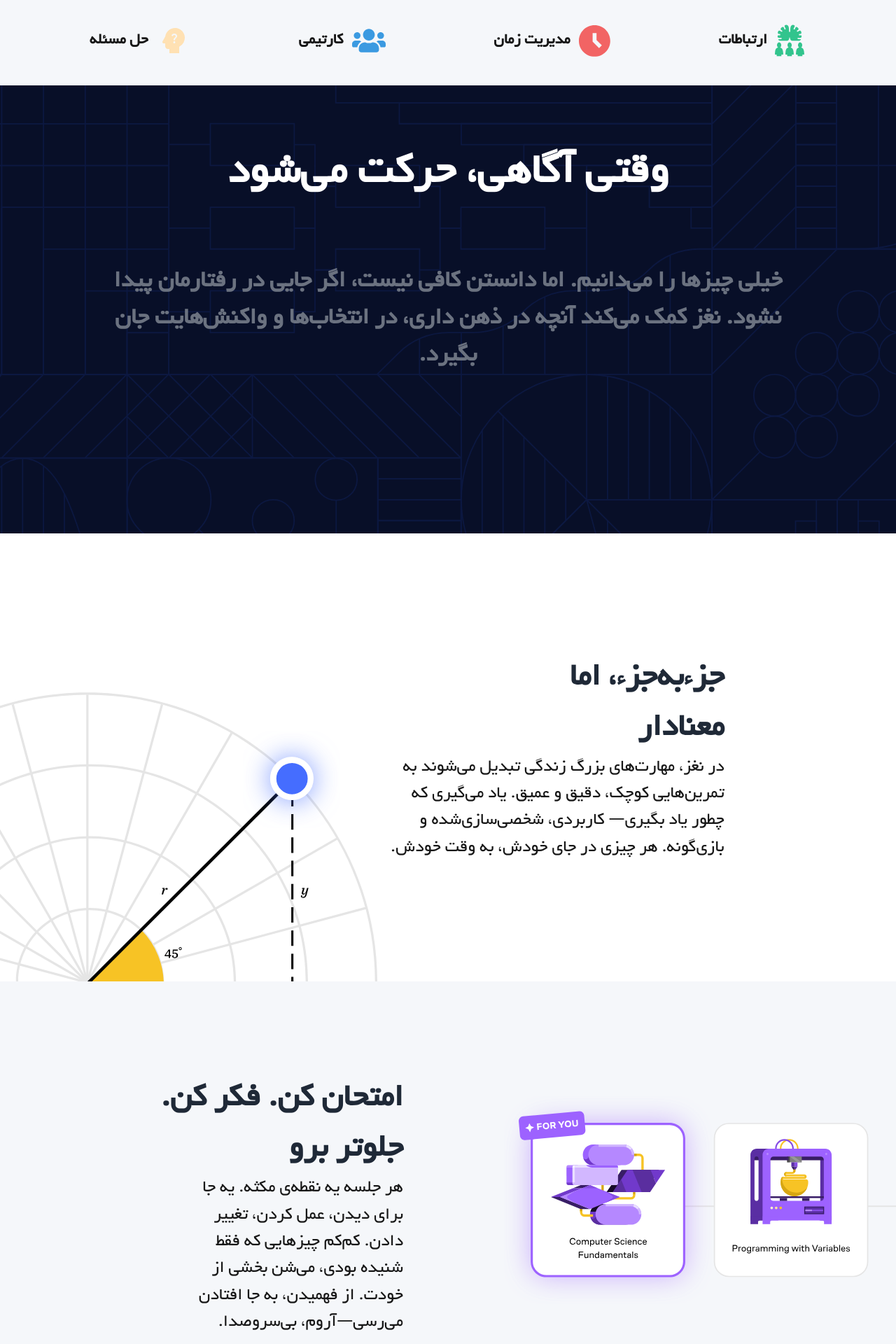
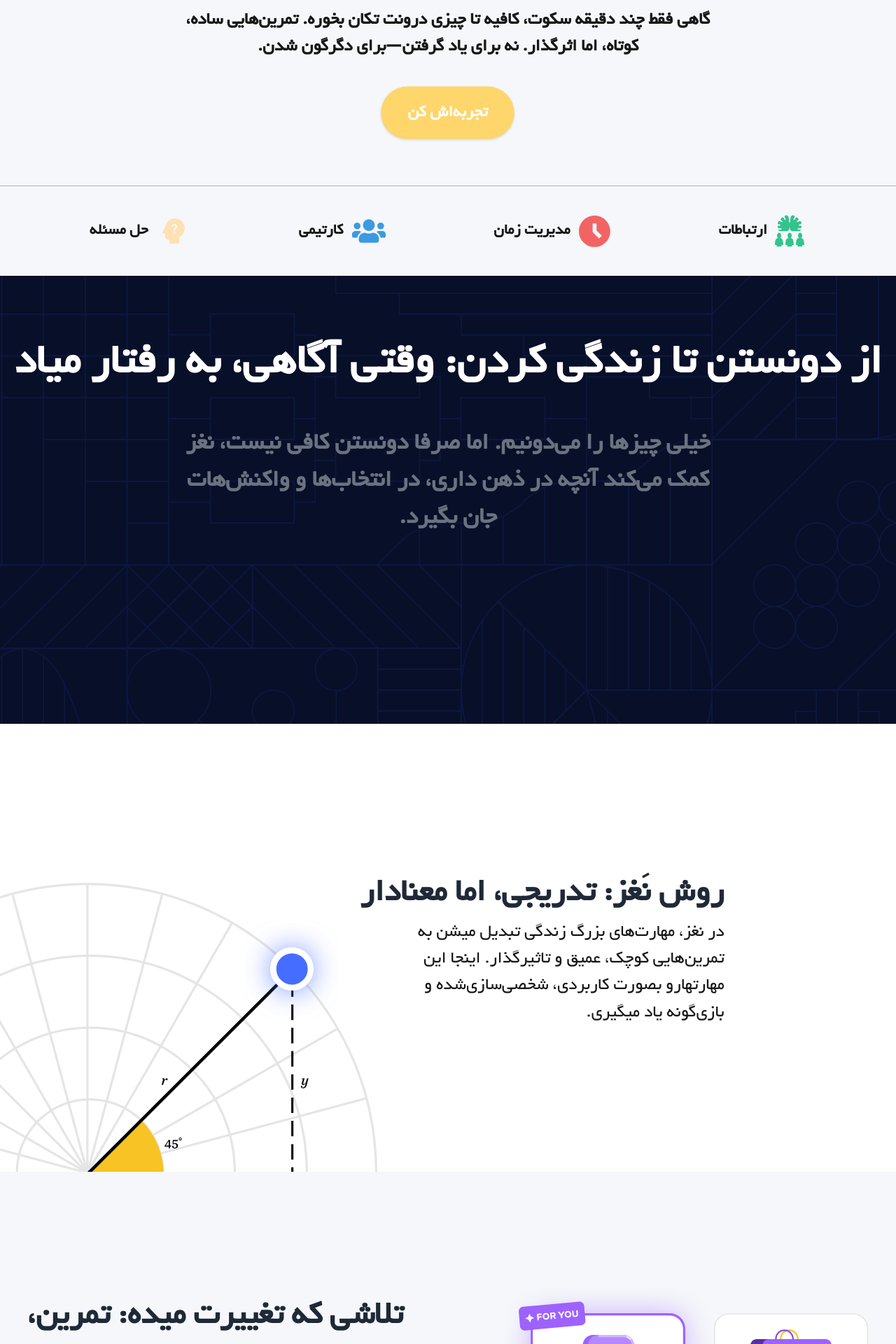
Before and after one commit to DavoodAkrami/naghz-mvp-main, a Next.js app: page / in a window 1280 px wide. Shown: the part 580-2500 px from the top of the page at 70% size. Built offline with nearby package versions, Linux system fonts and the light colour scheme; no server answers.

Commit message:
Editing text in landingPage

```diff
--- a/src/app/dashboard/layout.tsx
+++ b/src/app/dashboard/layout.tsx
@@ -9,7 +9,7 @@ const DahsboardLayout = ({ children }: { children: React.ReactNode }) => {
 
     return (
         <div
-            className="grid grid-cols-[5%_1fr_3%_1fr_1fr_5%] max-h-[80vh] max-md:grid-cols-[3%_1fr_3%]"
+            className="grid grid-cols-[5%_1fr_3%_1fr_1fr_5%] max-h-[80vh] max-md:grid-cols-[3%_1fr_3%] mt-[5vh] max-md:mt-[3vh]"
             dir="rtl"
         >
             <div
@@ -18,7 +18,7 @@ const DahsboardLayout = ({ children }: { children: React.ReactNode }) => {
                 <SideBar routes={dashboardPages} />
             </div>
             <div
-                className="col-start-4 col-end-6 border-[1.8px] border-[var(--accent-color1)] rounded-xl px-[5px] shadow-lg max-md:col-start-2 max-md:col-end-3 max-md:min-h-[85vh]"
+                className="col-start-4 col-end-6 border-[1.8px] border-[var(--accent-color1)] rounded-xl px-[5px] shadow-lg max-md:col-start-2 max-md:col-end-3 max-md:min-h-[80vh]"
             >
                 {children}
             </div>
--- a/src/app/layout.tsx
+++ b/src/app/layout.tsx
@@ -88,7 +88,6 @@ export const metadata: Metadata = {
     "msapplication-TileColor": "#000000",
     "theme-color": "#000000",
     "apple-mobile-web-app-capable": "yes",
-    "apple-mobile-web-app-status-bar-style": "black-translucent",
     "apple-mobile-web-app-title": "نغز",
   },
 };
--- a/src/app/page.tsx
+++ b/src/app/page.tsx
@@ -75,14 +75,18 @@ const Home = () => {
                         preload="auto"
                     />
                 </div>
+                <h1
+                    className="font-[750] text-[4rem] max-[1200px]:font-[700] max-md:text-[2.6rem] text-center py-[5vh] text-[var(--text-proimary)] max-w-[90%]"
+                >
+                    شروع تغییر: همه چیز از لحظه‌های کوچیک شروع میشه
+                </h1>
                 <p
-                    className="text-[1.6rem] max-w-[80%] mx-auto max-md:text-[1.2rem] text-center font-[600] mb-[1rem]"
+                    className="text-[1.6rem] max-w-[60%] mx-auto max-md:text-[1.2rem] text-center font-[600] mb-[1rem]"
                 >
                     گاهی فقط چند دقیقه سکوت،
-                    کافی‌ست تا چیزی درونت تکان بخورد.
+                    کافیه تا چیزی درونت تکان بخوره.
                     تمرین‌هایی ساده، کوتاه، اما اثرگذار.
                     نه برای یاد گرفتن—برای دگرگون شدن.
-                     تجربه‌اش کن
                 </p>
                 <button
                     className="button-primary rounded-full mt-[2rem] shadow md:scale-[1.5] max-md:scale-[1.3] mb-[10vh]"
@@ -90,7 +94,7 @@ const Home = () => {
                     <Link href="/auth/sign-up"
                         className="block w-[100%] h-[100%]"
                     >
-                        شروع کن
+                        تجربه‌اش کن
                     </Link>
                 </button>
                 <hr className="self-stretch border-t border-[var(--text-desable)] opacity-80" />
@@ -127,17 +131,16 @@ const Home = () => {
                 className="bg-[url(/social-proof-background.svg)] bg-[var(--section-color)] text-[var(--text-secondary)]"
             >
                 <div className="min-h-[80vh]">
-                    <h2 className="font-[750] text-[4rem] max-[1200px]:font-[700] max-md:text-[2.6rem] text-center py-[10vh] text-[var(--primary-color4)]">
-                        وقتی آگاهی، حرکت می‌شود
+                    <h2 className="font-[750] text-[4rem] max-[1200px]:font-[700] max-md:text-[2.6rem] text-center pt-[10vh] pb-[5vh] text-[var(--primary-color4)]">
+                        از دونستن تا زندگی کردن: وقتی آگاهی، به رفتار میاد
                     </h2>
                     <p
-                        className="text-[2.2rem] max-w-[80%] mx-auto max-md:text-[1.6rem] text-center font-[600] mb-[1rem]"
+                        className="text-[2.2rem] max-w-[60%] mx-auto max-md:text-[1.6rem] text-center font-[600] mb-[1rem]"
                     >
-                    خیلی چیزها را می‌دانیم.
-                    اما دانستن کافی نیست،
-                    اگر جایی در رفتارمان پیدا نشود.
+                        خیلی چیزها را می‌دونیم.
+                        اما صرفا دونستن کافی نیست،
                         نغز کمک می‌کند آنچه در ذهن داری،
-                    در انتخاب‌ها و واکنش‌هایت جان بگیرد.
+                        در انتخاب‌ها و واکنش‌هات جان بگیرد.
                     </p>
                 </div>
             </section>
@@ -151,18 +154,16 @@ const Home = () => {
                     className="px-8 flex flex-col justify-center col-start-2 col-end-5 max-md:w-[90%]"
                 >
                     <h1
-                        className="h1 max-w-[15vw] max-[1300px]:max-w-[20vw] max-[550px]:max-w-[30vw] max-[400px]:max-w-[40vw]"
+                        className="h1 max-w-[450vw] max-[1300px]:max-w-[45vw] max-[550px]:max-w-[80vw] max-[400px]:max-w-[80vw]"
                     >
-                        جزءبه‌جزء، اما معنا‌دار
+                        روش نَغز: تدریجی، اما معنا‌دار
                     </h1>
                     <p
                         className="text-[1.6rem] max-md:text-[1.2rem] max-w-[85%]"
                     >
                         در نغز، مهارت‌های بزرگ زندگی
-                        تبدیل می‌شوند به تمرین‌هایی کوچک، دقیق و عمیق.
-                        یاد می‌گیری که چطور یاد بگیری—
-                        کاربردی، شخصی‌سازی‌شده و بازی‌گونه.
-                        هر چیزی در جای خودش، به وقت خودش.
+                        تبدیل میشن به تمرین‌هایی کوچک، عمیق و تاثیرگذار.
+                        اینجا این مهارتهارو بصورت کاربردی، شخصی‌سازی‌شده و بازی‌گونه یاد میگیری.
                     </p>
                 </div>
             </section>
@@ -176,17 +177,15 @@ const Home = () => {
                     className="px-8 flex flex-col justify-center col-start-5 col-end-8 max-md:w-[90%] z-2"
                 >
                     <h1
-                        className="h1 max-w-[255vw] max-[1300px]:max-w-[30vw] max-[550px]:max-w-[35vw] max-[400px]:max-w-[45vw]"
+                        className="h1 max-w-[40vw] max-[1300px]:max-w-[60vw] max-[550px]:max-w-[80vw] max-[400px]:max-w-[80vw]"
                     >
-                        امتحان کن. فکر کن. جلوتر برو
+                        تلاشی که تغییرت میده: تمرین، تامل، تکرار
                     </h1>
                     <p
-                        className="text-[1.6rem] max-md:text-[1.2rem] md:max-w-[60%]"
+                        className="text-[1.6rem] max-md:text-[1.2rem] md:max-w-[70%]"
                     >
-                        هر جلسه یه نقطه‌ی مکثه.
-                        یه جا برای دیدن، عمل کردن، تغییر دادن.
-                        کم‌کم چیزهایی که فقط شنیده بودی، می‌شن بخشی از خودت.
-                        از فهمیدن، به جا افتادن می‌رسی—آروم، بی‌سروصدا.
+                        هر قدم یک نقطه عطفه، اون لحظه‌ی «آها!» که همه‌چیز رو برات روشن می‌کنه.
+                        با نغز از فهمیدن، به جا افتادن می‌رسی—آروم، بی‌سروصدا.
                     </p>
                 </div>
             </section>
@@ -200,9 +199,9 @@ const Home = () => {
                     className="px-8 flex flex-col justify-center col-start-2 col-end-5 max-md:w-[90%]"
                 >
                     <h1
-                        className="h1 max-w-[25vw] max-[1300px]:max-w-[30vw] max-[550px]:max-w-[35vw] max-[400px]:max-w-[45vw]"
+                        className="h1 max-w-[40vw] max-[1300px]:max-w-[60vw] max-[550px]:max-w-[80vw] max-[400px]:max-w-[80vw]"
                     >
-                        کوچیک شروع کن، ادامه بده، فرقش رو حس کن
+                        انگیزه‌ای که پایداره:  کوچیک شروع کن، ادامه بده، فرقش رو حس کن
                     </h1>
                     <p
                         className="text-[1.6rem] max-md:text-[1.2rem] max-w-[85%]"
@@ -224,34 +223,16 @@ const Home = () => {
                     className="px-8 flex flex-col justify-center col-start-5 col-end-8 max-md:w-[90%] z-2"
                 >
                     <h1
-                        className="h1 max-w-[25vw] max-[1300px]:max-w-[30vw] max-[550px]:max-w-[40vw] max-[400px]:max-w-[45vw]"
+                        className="h1 max-w-[40vw] max-[1300px]:max-w-[60vw] max-[550px]:max-w-[80vw] max-[400px]:max-w-[80vw]"
                     >
-                        مهم نیست کی هستی، کجای راهی
+                        برای زندگی‌های واقعی:  مهم نیست کی هستی، کجای راهی
                     </h1>
                     <p
                         className="text-[1.6rem] max-md:text-[1.2rem] md:max-w-[60%]"
                     >
                         اگه ۱۴ سالته، یا ۱۱۴،
                         اگه پرمشغله‌ای، خسته‌ای یا صرفاً کنجکاوی—
-                        نبض طوری طراحی شده که از جایی که هستی، باهات همراه بشه.
-                        ساده، انسانی، بدون عجله.
-                    </p>
-                </div>
-            </section>
-            <section
-                className="bg-[url(/social-proof-background.svg)] bg-[var(--section-color)] text-[var(--text-secondary)]"
-            >
-                <div className="min-h-[80vh]">
-                    <h2 className="font-[750] text-[4rem] max-[1200px]:font-[700] max-md:text-[2.6rem] text-center py-[10vh] text-[var(--primary-color4)]">
-                        فقط یک شروع کافیه
-                    </h2>
-                    <p
-                        className="text-[2.2rem] max-w-[80%] mx-auto max-md:text-[1.6rem] text-center font-[600] mb-[1rem]"
-                    >
-                        هیاهو لازم نیست.
-                        تغییر از همان لحظه‌ای آغاز می‌شود که تصمیم می‌گیری.
-                        آرام، ساده، اما واقعی.
-                        قدم اول را بردار.
+                        نغز طوری طراحی شده که از جایی که هستی، باهات همراه بشه و تا اخرش بمونه.
                     </p>
                 </div>
             </section>
@@ -302,12 +283,18 @@ const Home = () => {
             <section
                 className="bg-[url(/social-proof-background.svg)] bg-[var(--section-color)] text-[var(--text-secondary)]"
             >
-                <div className="min-h-[80vh] flex flex-col items-center">
-                    <h2 className="font-[750] text-[var(--primary-color3)] text-[5rem] max-[1200px]:font-[700] max-md:text-[3rem] text-center py-[10vh]">
-                        مسیرتو شروع کن
+                <div className="min-h-[80vh] flex flex-col justify-center items-center">
+                    <h2 className="font-[750] text-[4rem] max-[1200px]:font-[700] max-md:text-[2.6rem] text-center py-[10vh] text-[var(--primary-color4)]">
+                        با اولین قطره شروع کن،این جوریه که اقیانوس ساخته میشه
                     </h2>
+                    <p
+                        className="text-[2.2rem] max-w-[80%] mx-auto max-md:text-[1.6rem] text-center font-[600] mb-[1rem]"
+                    >
+                        تغییر نیاز به هیاهو نداره و از همون لحظه‌ای آغاز می‌شود که تصمیم می‌گیری.
+                        آرام، ساده، اما واقعی.
+                    </p>
                     <button
-                        className="button-primary rounded-full mt-[2rem] shadow-lg md:scale-[1.5] max-md:scale-[1.3] mb-[10vh] min-w-[15vw]"
+                        className="button-primary rounded-full mt-[5vh] shadow-lg md:scale-[1.5] max-md:scale-[1.3] mb-[10vh] min-w-[15vw]"
                     >
                         <Link href="/auth/sign-up"
                             className="block w-[100%] h-[100%]"
```
Also changed, not shown: src/app/error.tsx (+1 -6 lines). Lines whose indentation alone changed are shown as unchanged.
